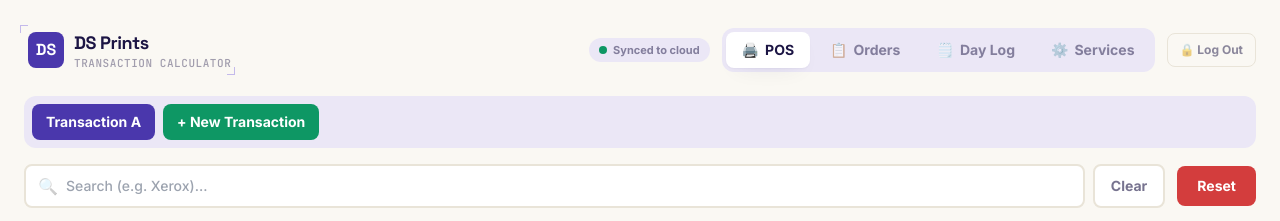
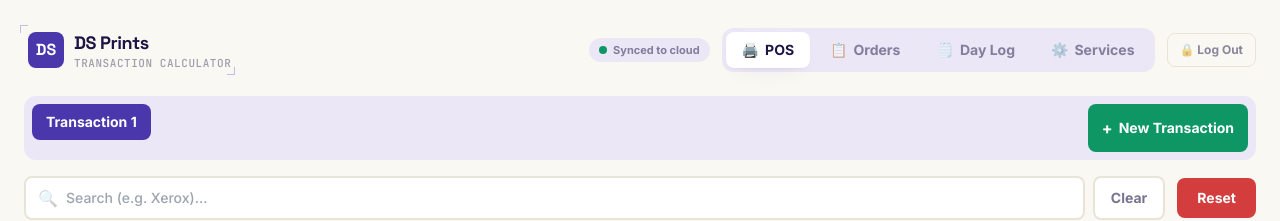
Before and after one commit to dowardcaps/dstranscalc, a Next.js app: page / in a window 1280 px wide. Shown: the top 221 px of the page. Built offline with nearby package versions, Linux system fonts and the light colour scheme; no server answers; the database is empty.

Commit message:
fix transaction button

```diff
--- a/app/globals.css
+++ b/app/globals.css
@@ -27,6 +27,25 @@
   .no-scrollbar {
     -ms-overflow-style: none;
     scrollbar-width: none;
+  }
+  /* A visible but slim, themed scrollbar — used where a mouse user needs to
+     see and drag the scrollbar directly, e.g. the transaction tab strip. */
+  .thin-scrollbar {
+    scrollbar-width: thin;
+    scrollbar-color: theme("colors.ink.400") transparent;
+  }
+  .thin-scrollbar::-webkit-scrollbar {
+    height: 8px;
+  }
+  .thin-scrollbar::-webkit-scrollbar-track {
+    background: transparent;
+  }
+  .thin-scrollbar::-webkit-scrollbar-thumb {
+    background-color: theme("colors.ink.400" / 50%);
+    border-radius: 9999px;
+  }
+  .thin-scrollbar::-webkit-scrollbar-thumb:hover {
+    background-color: theme("colors.ink.400" / 75%);
   }
   /* registration-mark corner accent — a nod to print-proof crop/reg marks */
   .reg-mark {
--- a/components/pos/TransactionTabs.tsx
+++ b/components/pos/TransactionTabs.tsx
@@ -8,6 +8,11 @@ export default function TransactionTabs() {
   const scrollRef = useRef<HTMLDivElement>(null);
   const [canScrollLeft, setCanScrollLeft] = useState(false);
   const [canScrollRight, setCanScrollRight] = useState(false);
+
+  // Click-and-drag state. Kept in refs (not state) so the mousemove
+  // listener always reads the latest values without re-subscribing.
+  const dragState = useRef({ dragging: false, startX: 0, startScrollLeft: 0, moved: false });
+  const [isDragging, setIsDragging] = useState(false);
 
   const updateFades = () => {
     const el = scrollRef.current;
@@ -21,10 +26,8 @@ export default function TransactionTabs() {
     const el = scrollRef.current;
     if (!el) return;
 
-    // Most shop PCs use a plain mouse, not a trackpad — a vertical wheel
-    // won't scroll a horizontal container by default. Translate vertical
-    // wheel movement into horizontal scroll so the row is actually usable
-    // without a visible scrollbar or a trackpad.
+    // Vertical mouse wheel -> horizontal scroll, for mice without a
+    // horizontal scroll wheel.
     const onWheel = (e: WheelEvent) => {
       if (Math.abs(e.deltaY) > Math.abs(e.deltaX)) {
         el.scrollLeft += e.deltaY;
@@ -43,25 +46,72 @@ export default function TransactionTabs() {
     // eslint-disable-next-line react-hooks/exhaustive-deps
   }, [transactions.length]);
 
+  // Click-and-drag-to-scroll: grab anywhere on the strip and drag with the
+  // mouse cursor, like dragging a slider. A small movement threshold keeps
+  // ordinary clicks on a tab from being swallowed as a drag.
+  const handleMouseDown = (e: React.MouseEvent) => {
+    const el = scrollRef.current;
+    if (!el) return;
+    dragState.current = { dragging: true, startX: e.pageX, startScrollLeft: el.scrollLeft, moved: false };
+    setIsDragging(true);
+  };
+
+  useEffect(() => {
+    const el = scrollRef.current;
+    if (!el) return;
+
+    const onMouseMove = (e: MouseEvent) => {
+      const ds = dragState.current;
+      if (!ds.dragging) return;
+      const delta = e.pageX - ds.startX;
+      if (Math.abs(delta) > 3) ds.moved = true;
+      el.scrollLeft = ds.startScrollLeft - delta;
+    };
+    const onMouseUp = () => {
+      dragState.current.dragging = false;
+      setIsDragging(false);
+    };
+
+    window.addEventListener("mousemove", onMouseMove);
+    window.addEventListener("mouseup", onMouseUp);
+    return () => {
+      window.removeEventListener("mousemove", onMouseMove);
+      window.removeEventListener("mouseup", onMouseUp);
+    };
+  }, []);
+
+  // If the mouse genuinely dragged (not just clicked), swallow the click
+  // that would otherwise fire on mouseup so it doesn't switch tabs.
+  const handleTabClick = (i: number) => {
+    if (dragState.current.moved) return;
+    switchTab(i);
+  };
+
   return (
-    <div className="relative">
+    <div className="flex items-center gap-2 rounded-xl bg-ink-100/60 p-2">
+      {/* Scrollable region: only the existing tabs live in here, so the
+          Add button below never scrolls out of view no matter how many
+          transactions are open. */}
+      <div className="relative min-w-0 flex-1">
         {canScrollLeft && (
-        <div className="pointer-events-none absolute inset-y-0 left-0 z-10 w-8 rounded-l-xl bg-gradient-to-r from-paper to-transparent" />
+          <div className="pointer-events-none absolute inset-y-0 left-0 z-10 w-8 bg-gradient-to-r from-ink-100 to-transparent" />
         )}
         {canScrollRight && (
-        <div className="pointer-events-none absolute inset-y-0 right-0 z-10 w-8 rounded-r-xl bg-gradient-to-l from-paper to-transparent" />
+          <div className="pointer-events-none absolute inset-y-0 right-0 z-10 w-8 bg-gradient-to-l from-ink-100 to-transparent" />
         )}
 
         <div
           ref={scrollRef}
           onScroll={updateFades}
-        className="flex items-center gap-2 overflow-x-auto no-scrollbar rounded-xl bg-ink-100/60 p-2"
+          onMouseDown={handleMouseDown}
+          className={`thin-scrollbar flex gap-2 overflow-x-auto pb-3 ${
+            isDragging ? "cursor-grabbing select-none" : "cursor-grab"
+          }`}
         >
-        <div className="flex gap-2">
           {transactions.map((t, i) => (
             <button
               key={t.id}
-              onClick={() => switchTab(i)}
+              onClick={() => handleTabClick(i)}
               className={`group flex shrink-0 items-center gap-2 whitespace-nowrap rounded-lg px-3.5 py-2 text-sm font-bold transition-colors ${
                 i === activeTabIndex
                   ? "bg-ink-600 text-white"
@@ -85,13 +135,18 @@ export default function TransactionTabs() {
             </button>
           ))}
         </div>
+      </div>
+
+      {/* Pinned outside the scroll area — always reachable, like the "+"
+          new-tab button in a browser. */}
       <button
         onClick={addNewTransaction}
-          className="shrink-0 rounded-lg bg-success px-3.5 py-2 text-sm font-bold text-white hover:bg-success/90 whitespace-nowrap"
+        title="New transaction"
+        className="flex shrink-0 items-center justify-center gap-1.5 self-stretch rounded-lg bg-success px-3.5 text-sm font-bold text-white transition-colors hover:bg-success/90"
       >
-          + New Transaction
+        <span className="text-base leading-none">+</span>
+        <span className="hidden sm:inline">New Transaction</span>
       </button>
-      </div>
     </div>
   );
 }
--- a/lib/AppContext.tsx
+++ b/lib/AppContext.tsx
@@ -20,7 +20,7 @@ import {
 } from "./types";
 import { DEFAULT_GROUP_COLORS, DEFAULT_SERVICES } from "./defaultData";
 import { loadJSON, saveJSON, STORAGE_KEYS } from "./storage";
-import { dateKeyToLabel, getTransactionLabel, makeId, todayDateKey } from "./format";
+import { dateKeyToLabel, makeId, nextTransactionNumber, todayDateKey } from "./format";
 import { fetchCloudState, saveCloudState } from "./cloudStorage";
 import { ConfirmDialogState, CLOSED_CONFIRM } from "@/components/shared/ConfirmDialog";
 
@@ -179,7 +179,7 @@ export function AppProvider({ children }: { children: React.ReactNode }) {
               searchTerm: t.searchTerm || "",
               currentPage: t.currentPage || 1,
             }))
-          : [{ id: Date.now(), name: `Transaction ${getTransactionLabel(0)}`, cart: {}, searchTerm: "", currentPage: 1 }];
+          : [{ id: Date.now(), name: `Transaction ${nextTransactionNumber([])}`, cart: {}, searchTerm: "", currentPage: 1 }];
       setTransactions(restoredTx);
 
       const savedActiveTab = loadJSON<number>(STORAGE_KEYS.activeTab, 0);
@@ -243,7 +243,7 @@ export function AppProvider({ children }: { children: React.ReactNode }) {
         ...prev,
         {
           id: Date.now(),
-          name: `Transaction ${getTransactionLabel(prev.length)}`,
+          name: `Transaction ${nextTransactionNumber(prev.map((t) => t.name))}`,
           cart: {},
           searchTerm: "",
           currentPage: 1,
--- a/lib/format.ts
+++ b/lib/format.ts
@@ -6,14 +6,21 @@ export function makeId(prefix: string): string {
   return `${prefix}_${Date.now()}_${Math.floor(Math.random() * 10000)}`;
 }
 
-export function getTransactionLabel(index: number): string {
-  let label = "";
-  let i = index;
-  while (i >= 0) {
-    label = String.fromCharCode((i % 26) + 65) + label;
-    i = Math.floor(i / 26) - 1;
+/**
+ * Finds the smallest positive integer not already used by an existing
+ * "Transaction N" name. So with transactions 1-7 open, closing #1 and
+ * adding a new one reuses "1" instead of jumping to 8 — 8 is only used
+ * once every number up to the current highest is taken again.
+ */
+export function nextTransactionNumber(existingNames: string[]): number {
+  const used = new Set<number>();
+  for (const name of existingNames) {
+    const match = name.match(/(\d+)\s*$/);
+    if (match) used.add(Number(match[1]));
   }
-  return label;
+  let n = 1;
+  while (used.has(n)) n++;
+  return n;
 }
 
 const DAY_NAMES = [
```
Also changed, not shown: 1 other file (tests, documents, lock files or other folders). Lines whose indentation alone changed are shown as unchanged.
